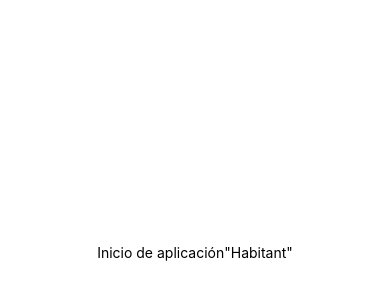
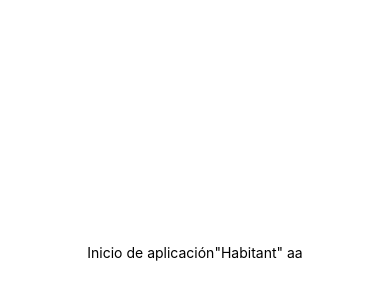
Before and after one commit to Danielmmolina/Habitant, a React Native app: screen / in a window 390 px wide. Shown: the part 170-470 px from the top of the page. Built offline with nearby package versions, Linux system fonts and the light colour scheme.

Commit message:
Probando commit

```diff
--- a/App.js
+++ b/App.js
@@ -4,7 +4,7 @@ import { StyleSheet, Text, View } from 'react-native';
 export default function App() {
   return (
     <View style={styles.container}>
-      <Text>Inicio de aplicación"Habitant"</Text>
+      <Text>Inicio de aplicación"Habitant" aa</Text>
       <StatusBar style="auto" />
     </View>
   );
```
